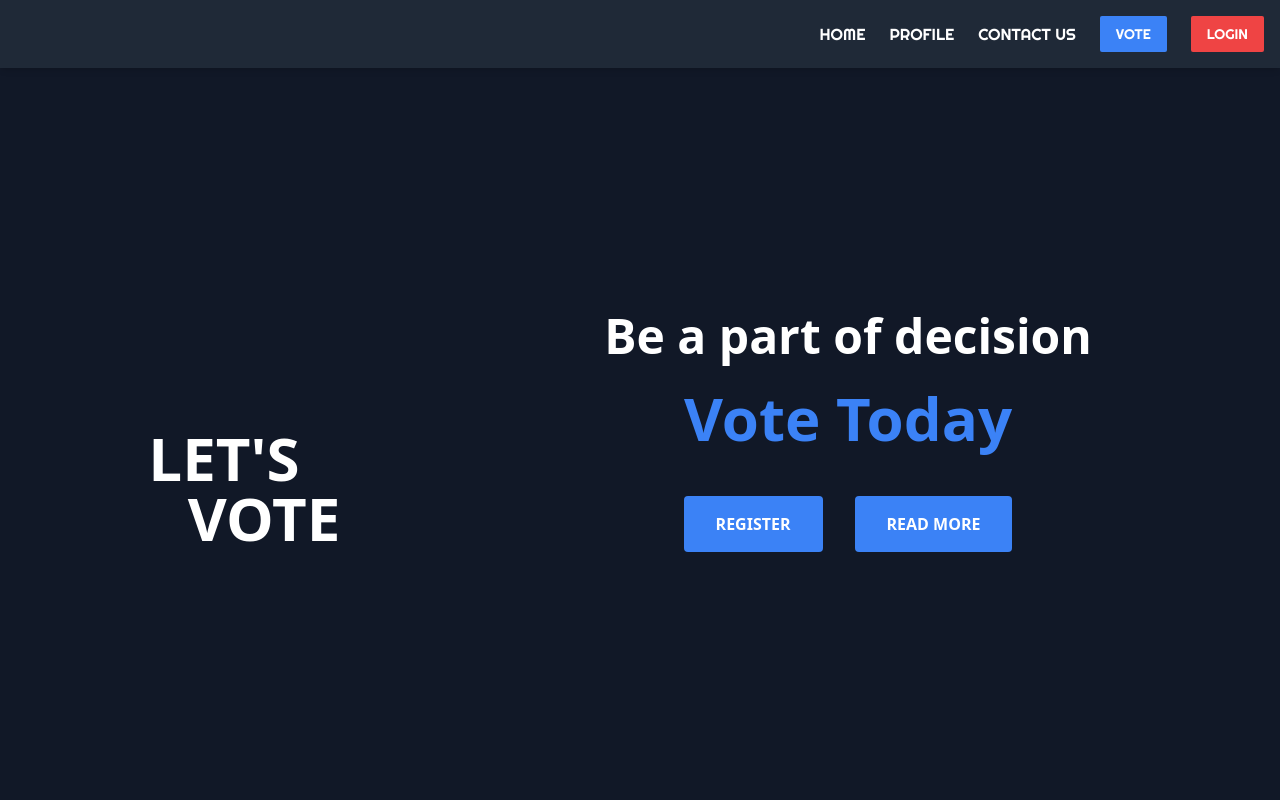
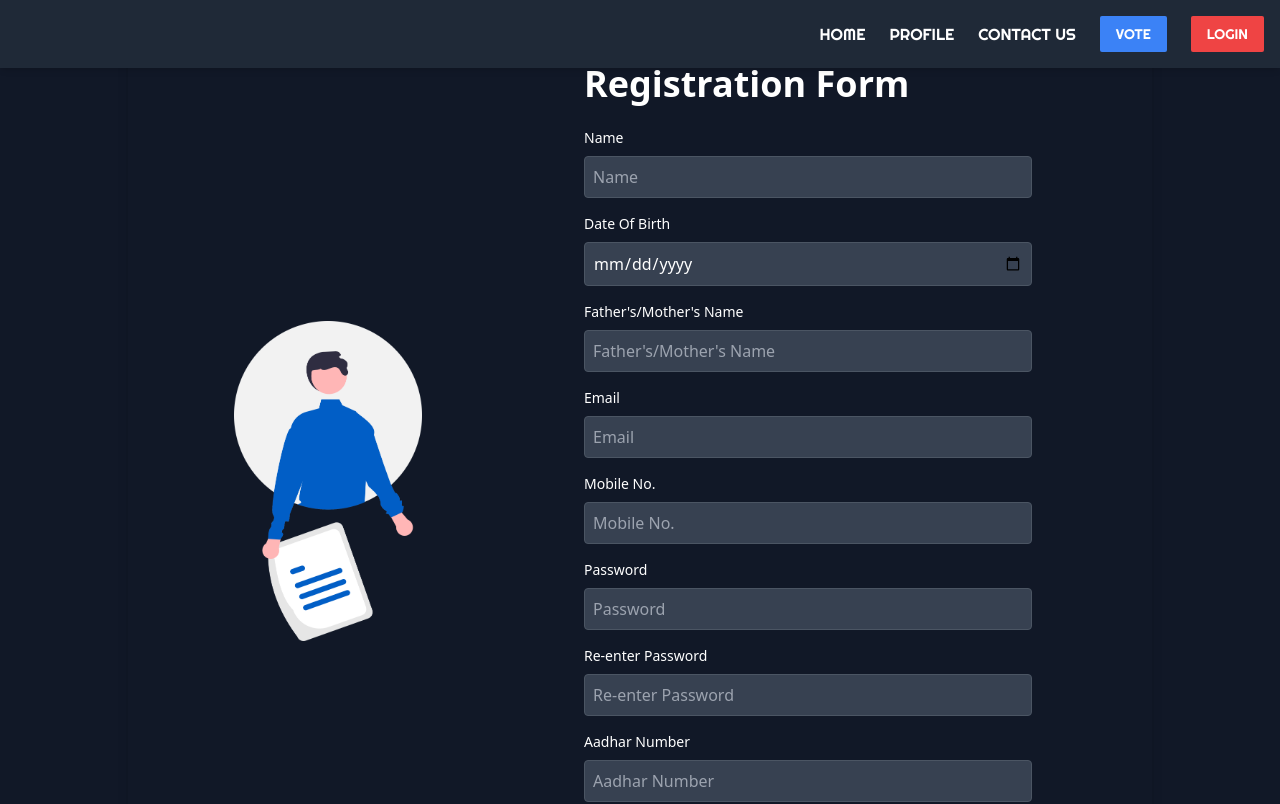
Before and after one commit to afzaljadoon/myfyp, a React (Create React App) app: page /registrationform in a window 1280 px wide. Shown: the top 804 px of the page. Built offline with nearby package versions, Linux system fonts and the light colour scheme.

Commit message:
I have added another component to my project

```diff
--- a/src/App.js
+++ b/src/App.js
@@ -1,15 +1,23 @@
-// import {Route, Routes} from 'react-router-dom'
+import {Route, Routes} from 'react-router-dom'
 import Home from "./components/Home";
+import RegistrationForm from './components/RegistrationForm';
 import React from 'react';
 
 function App() {
   return (
     <div>
 
-      <Home />
-      {/* <Routes>
-       <Route exact path="/" element={} />
-       </Routes> */}
+        {/* <Scroll />  */}
+        <Routes>
+
+          <Route exact path="/" element={<Home />} />
+        <Route path='/registrationform' element={<RegistrationForm/>} />
+        {/* <Route path="/contact" element={<Contact />} /> */}
+        {/* <Route path="/login" element={<Login />} /> */}
+        {/* <Route path="/proelection" element={<Proelection />} /> */}
+        {/* <Route path="/voting" element={<Voting />} /> */}
+
+        </Routes>
     </div>
   );
 }
--- /dev/null
+++ b/src/components/RegistrationForm.js
@@ -0,0 +1,107 @@
+import React from 'react';
+import Registration from './Images/Registeration.png';
+import Header from './Header';
+import Footer from './Footer';
+
+const RegistrationForm = () => {
+  return (
+    <div>
+      <Header />
+      <div className="bg-gray-900 text-white flex justify-center items-center min-h-screen py-6 px-4">
+        <div className="flex flex-col md:flex-row items-center bg-gray-900 p-6 md:p-10 rounded-lg shadow-lg w-full max-w-screen-lg">
+          {/* Image Section */}
+          <div className="mb-6 md:mb-0 md:mr-20 pr-4 flex justify-center w-full md:w-auto ">
+            <img
+              src={Registration}
+              alt='Ordinary person'
+              className='w-64 h-64 md:w-32 md:h-32 lg:w-80 lg:h-80 object-contain mt-6'
+            />
+          </div>
+
+          {/* Form Section */}
+          <div className="w-full max-w-md">
+            <h2 className="text-2xl md:text-3xl lg:text-4xl font-bold mb-6 text-center md:text-left">
+              Registration Form
+            </h2>
+            <form className="space-y-4">
+              <div>
+                <label className="block text-sm font-medium mb-2">Name</label>
+                <input
+                  type="text"
+                  className="w-full p-2 border border-gray-600 rounded bg-gray-700 text-white placeholder-gray-400"
+                  placeholder="Name"
+                />
+              </div>
+              <div>
+                <label className="block text-sm font-medium mb-2">Date Of Birth</label>
+                <input
+                  type="date"
+                  className="w-full p-2 border border-gray-600 rounded bg-gray-700 text-white placeholder-gray-400"
+                />
+              </div>
+              <div>
+                <label className="block text-sm font-medium mb-2">Father's/Mother's Name</label>
+                <input
+                  type="text"
+                  className="w-full p-2 border border-gray-600 rounded bg-gray-700 text-white placeholder-gray-400"
+                  placeholder="Father's/Mother's Name"
+                />
+              </div>
+              <div>
+                <label className="block text-sm font-medium mb-2">Email</label>
+                <input
+                  type="email"
+                  className="w-full p-2 border border-gray-600 rounded bg-gray-700 text-white placeholder-gray-400"
+                  placeholder="Email"
+                />
+              </div>
+              <div>
+                <label className="block text-sm font-medium mb-2">Mobile No.</label>
+                <input
+                  type="tel"
+                  className="w-full p-2 border border-gray-600 rounded bg-gray-700 text-white placeholder-gray-400"
+                  placeholder="Mobile No."
+                />
+              </div>
+              <div>
+                <label className="block text-sm font-medium mb-2">Password</label>
+                <input
+                  type="password"
+                  className="w-full p-2 border border-gray-600 rounded bg-gray-700 text-white placeholder-gray-400"
+                  placeholder="Password"
+                />
+              </div>
+              <div>
+                <label className="block text-sm font-medium mb-2">Re-enter Password</label>
+                <input
+                  type="password"
+                  className="w-full p-2 border border-gray-600 rounded bg-gray-700 text-white placeholder-gray-400"
+                  placeholder="Re-enter Password"
+                />
+              </div>
+              <div>
+                <label className="block text-sm font-medium mb-2">Aadhar Number</label>
+                <input
+                  type="text"
+                  className="w-full p-2 border border-gray-600 rounded bg-gray-700 text-white placeholder-gray-400"
+                  placeholder="Aadhar Number"
+                />
+              </div>
+              <div className="flex justify-center">
+                <button
+                  type="submit"
+                  className="bg-blue-500 text-white py-2 px-6 rounded mt-4 hover:bg-blue-600 transition duration-300"
+                >
+                  SUBMIT
+                </button>
+              </div>
+            </form>
+          </div>
+        </div>
+      </div>
+      <Footer />
+    </div>
+  );
+};
+
+export default RegistrationForm;
```
